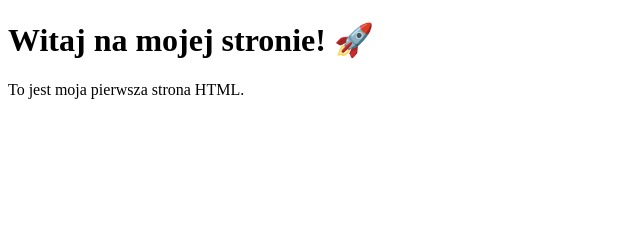
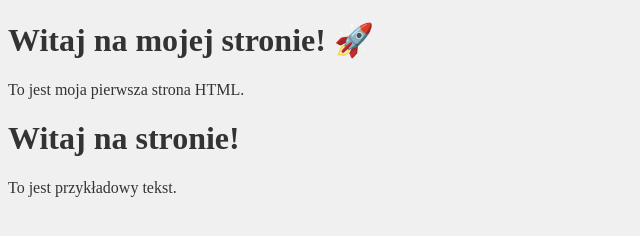
Before and after one commit to Karolskyyy/moja_strona, a plain HTML site: page index.html in a window 1280 px wide. Shown: the whole page, without its empty margins (0-640 px from the left). Drawn offline with Linux system fonts and the light colour scheme.

Commit message:
index.html

```diff
--- a/index.html
+++ b/index.html
@@ -9,3 +9,8 @@
     <p>To jest moja pierwsza strona HTML.</p>
 </body>
 </html>
+<body style="background-color: #f0f0f0; color: #333;">
+  <!-- Twoja treść tutaj -->
+  <h1>Witaj na stronie!</h1>
+  <p>To jest przykładowy tekst.</p>
+</body>
```
